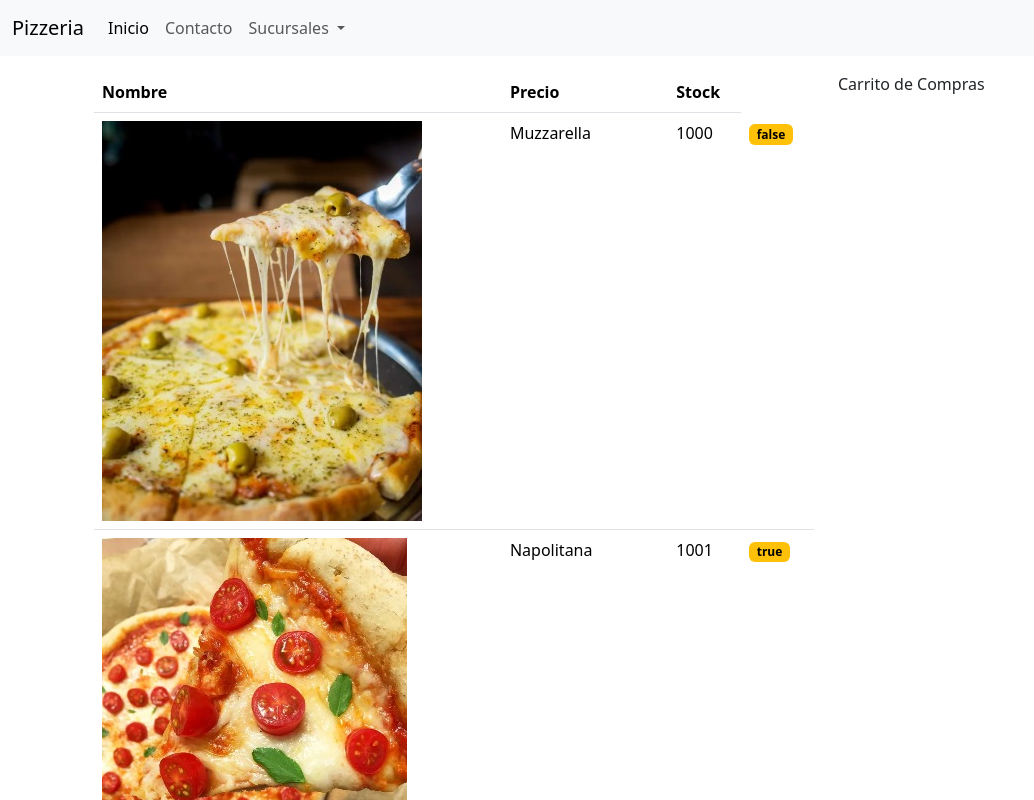
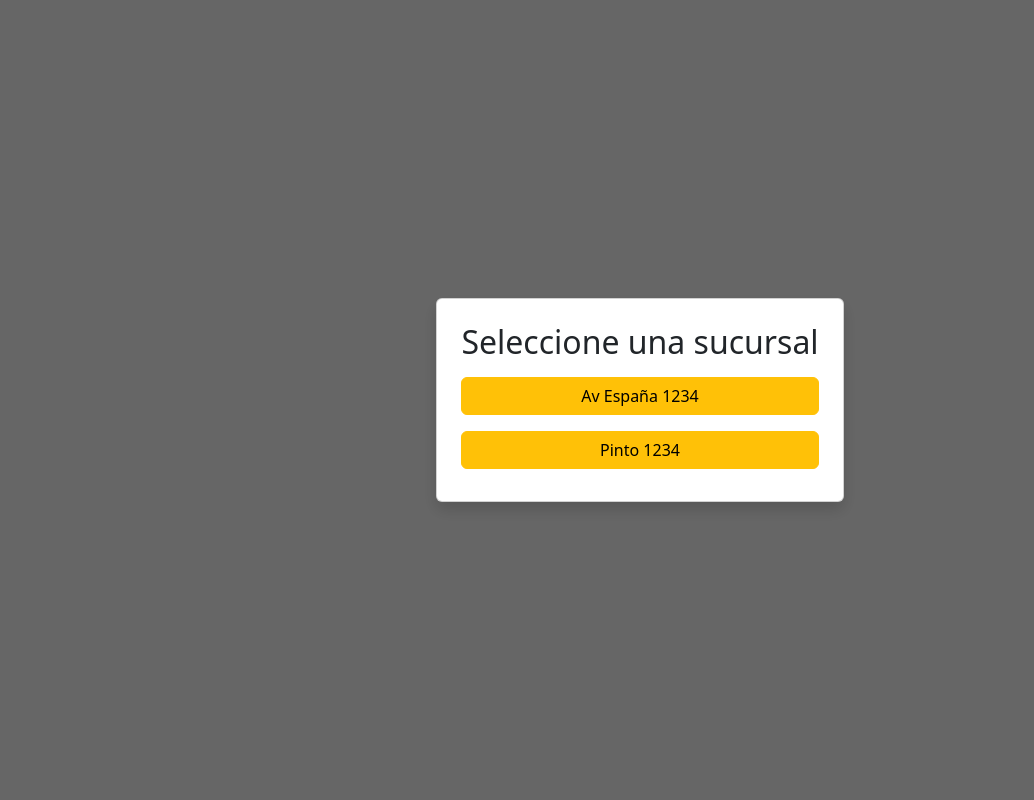
Before and after one commit to Juanma-J-13/pizzeria, an Angular app: page / in a window 1280 px wide. Shown: the top 800 px of the page, without its empty margins (0-1034 px from the left). Built offline with nearby package versions, Linux system fonts and the light colour scheme.

Commit message:
Creación del componente sucursal-selector. Mejoras visuales en toda la página. Se comenzó a utilizar la comunicación entre componentes a través del input y el output. otro cambios de visual.

```diff
--- a/src/app/app-module.ts
+++ b/src/app/app-module.ts
@@ -4,9 +4,10 @@ import { BrowserModule, provideClientHydration } from '@angular/platform-browser
 import { AppRoutingModule } from './app-routing-module';
 import { App } from './app';
 import { PizzasList } from './pizzas-list/pizzas-list';
+import { SucursalSelector } from './sucursal-selector/sucursal-selector';
 
 @NgModule({
-  declarations: [App, PizzasList],
+  declarations: [App, PizzasList, SucursalSelector],
   imports: [BrowserModule, AppRoutingModule],
   providers: [provideBrowserGlobalErrorListeners(), provideClientHydration()],
   bootstrap: [App],
--- a/src/app/app.html
+++ b/src/app/app.html
@@ -1,4 +1,13 @@
 <div class="d-flex flex-column min-vh-100">
+
+  @if(!mostrarPagina){
+    <div class="fondo-selector">
+      <app-sucursal-selector
+        [sucursal]="sucursalElegida"
+        (changeSucursal)="elegirSucursal($event)">
+      </app-sucursal-selector>
+    </div>
+  }@else{
     <nav class="navbar navbar-expand-lg bg-body-tertiary">
       <div class="container-fluid">
         <a class="navbar-brand" href="#">{{ title() }}</a>
@@ -18,11 +27,14 @@
                 Sucursales
               </a>
               <ul class="dropdown-menu">
-              <li><a class="dropdown-item" href="#">Av España 1234</a></li>
-              <li><a class="dropdown-item" href="#">Pinto 1234</a></li>
+                <li><a class="dropdown-item btn btn-warning" href="#" (click)="sucursalElegida = 'Av España 1234'">Av España 1234</a></li>
+                <li><a class="dropdown-item btn btn-warning" href="#" (click)="sucursalElegida = 'Pinto 1234'">Pinto 1234</a></li>
               </ul>
             </li>
           </ul>
+        </div>
+        <div>
+          <span> {{ sucursalElegida }} </span>
         </div>
       </div>
     </nav>
@@ -48,4 +60,5 @@
 
 
     <footer class="bg-dark text-white text-center py-4 mt-5">{{ title() }} 2026 - Tandil</footer>
+  }
 </div>
--- a/src/app/app.scss
+++ b/src/app/app.scss
@@ -6,3 +6,13 @@
 main{
     flex: 1;
 }
+
+.fondo-selector{
+    position: fixed;
+    inset: 0;
+    background: rgba(0,0,0,.6);
+    display:flex;
+    justify-content:center;
+    align-items:center;
+    z-index:9999;
+}
--- a/src/app/app.ts
+++ b/src/app/app.ts
@@ -7,7 +7,15 @@ import { Component, signal } from '@angular/core';
   styleUrl: './app.scss'
 })
 export class App {
-  protected readonly title = signal('Pizzeria');
+  protected readonly title = signal('Pervis Pizzeria');
+
+  mostrarPagina = false;
+  sucursalElegida = "";
+
+  elegirSucursal(nombre: string){
+    this.sucursalElegida = nombre;
+    this.mostrarPagina = true;
+  }
   /**
   ES PARA CAMBIAR EL TITULO EN EL INPUT DE APP.HTML
     cambiarTitulo(nuevoTitulo: string){
--- a/src/app/models/pizza.ts
+++ b/src/app/models/pizza.ts
@@ -3,4 +3,5 @@ export interface Pizza{
     price: number;
     stock: boolean;
     image: string;
+    quantity:number
 }
--- a/src/app/pizzas-list/pizzas-list.html
+++ b/src/app/pizzas-list/pizzas-list.html
@@ -1,20 +1,39 @@
 <table class="table">
     <thead>
         <tr>
+            <th class="col"></th>
             <th class="col">Nombre</th>
             <th class="col">Precio</th>
             <th class="col">Stock</th>
+            <th class="col">Compra</th>
+            <th class="col">Subtotal</th>
         </tr>
     </thead>
     <tbody>
         @for (pizza of pizzas; track pizza.name) {
             <tr>
                 <td>
-                    <img [src]="pizza.image" [alt]="pizza.name">
+                    <img width="100" class="img-thumbail" [src]="pizza.image" [alt]="pizza.name">
                 </td>
                 <td>{{ pizza.name }}</td>
                 <td>{{ pizza.price }}</td>
-                <td><span class="badge text-bg-warning">{{ pizza.stock }}</span></td>
+                <td>
+                    @if(!pizza.stock){
+                         <span class="badge text-bg-warning">Sin Stock</span>
+                    }@else{
+                        <span class="badge text-bg-success">En Stock</span>
+                    }
+                </td>
+                <td>
+                    <button (click)="restar(pizza)" class="btn btn-warning btn-sm">-</button>
+                    {{ pizza.quantity }}
+                    <button (click)="sumar(pizza)" class="btn btn-warning btn-sm">+</button>
+                </td>
+                <td>
+                    @if(pizza.quantity>0){
+                        {{ subtotal(pizza) }}
+                    }
+                </td>
             </tr>
         }
     </tbody>
--- a/src/app/pizzas-list/pizzas-list.ts
+++ b/src/app/pizzas-list/pizzas-list.ts
@@ -9,30 +9,48 @@ import {Pizza} from '../models/pizza';
 })
 
 export class PizzasList {
+  sumar(pizza: Pizza){
+    pizza.quantity++;
+  }
+  restar(pizza: Pizza){
+    if(pizza.quantity>0){
+      pizza.quantity--;
+    }
+  }
+
+  subtotal(pizza: Pizza): number{
+    return pizza.price * pizza.quantity;
+  }
+
   pizzas: Pizza[] = [
     {
       name: 'Muzzarella',
       price: 1000,
       stock: false,
       image:'../assets/muzzarella.jpg',
+      quantity: 0
     },
     {
       name: 'Napolitana',
       price: 1001,
       stock: true,
       image: '../assets/napolitana.jpg',
+      quantity: 0
     },
     {
       name: 'Jamón y Morrón',
       price: 1002,
       stock: true,
       image: '../assets/JyM.jpg',
+      quantity: 0
     },
     {
       name: 'Fugazzetta',
       price: 1003,
       stock: true,
       image: '../assets/fugazzeta.jpg',
+      quantity: 0
     }
   ];
+
 }
--- /dev/null
+++ b/src/app/sucursal-selector/sucursal-selector.html
@@ -0,0 +1,14 @@
+<div class="card p-4 text-center shadow">
+    <h2>Seleccione una sucursal</h2>
+    <button
+        class="btn btn-warning my-2"
+        (click)="elegirSucursal('Av España 1234')">
+        Av España 1234
+    </button>
+
+    <button
+        class="btn btn-warning my-2"
+        (click)="elegirSucursal('Pinto 1234')">
+        Pinto 1234
+    </button>
+</div>
--- /dev/null
+++ b/src/app/sucursal-selector/sucursal-selector.ts
@@ -0,0 +1,19 @@
+import { Component, Input, Output, EventEmitter} from '@angular/core';
+
+@Component({
+  selector: 'app-sucursal-selector',
+  standalone: false,
+  templateUrl: './sucursal-selector.html',
+  styleUrl: './sucursal-selector.scss',
+})
+export class SucursalSelector {
+  @Input()
+    sucursal: string = "";
+  @Output()
+    changeSucursal = new EventEmitter<string>();
+
+  elegirSucursal(nombre: string){
+    this.changeSucursal.emit(nombre);
+  }
+
+}
```
Also changed, not shown: src/app/sucursal-selector/sucursal-selector.scss (added), 1 other file (tests, documents, lock files or other folders). Lines whose indentation alone changed are shown as unchanged.
